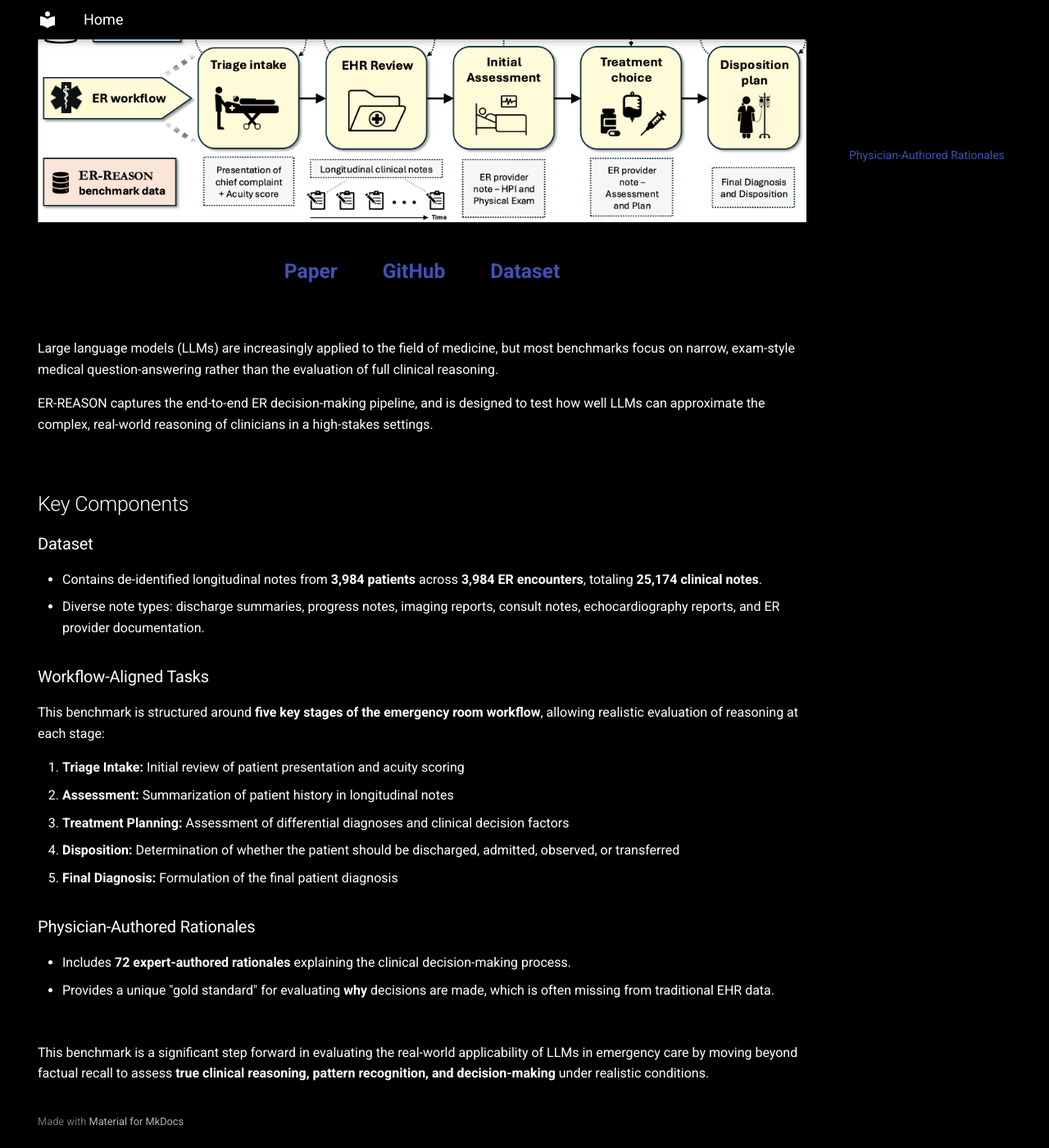
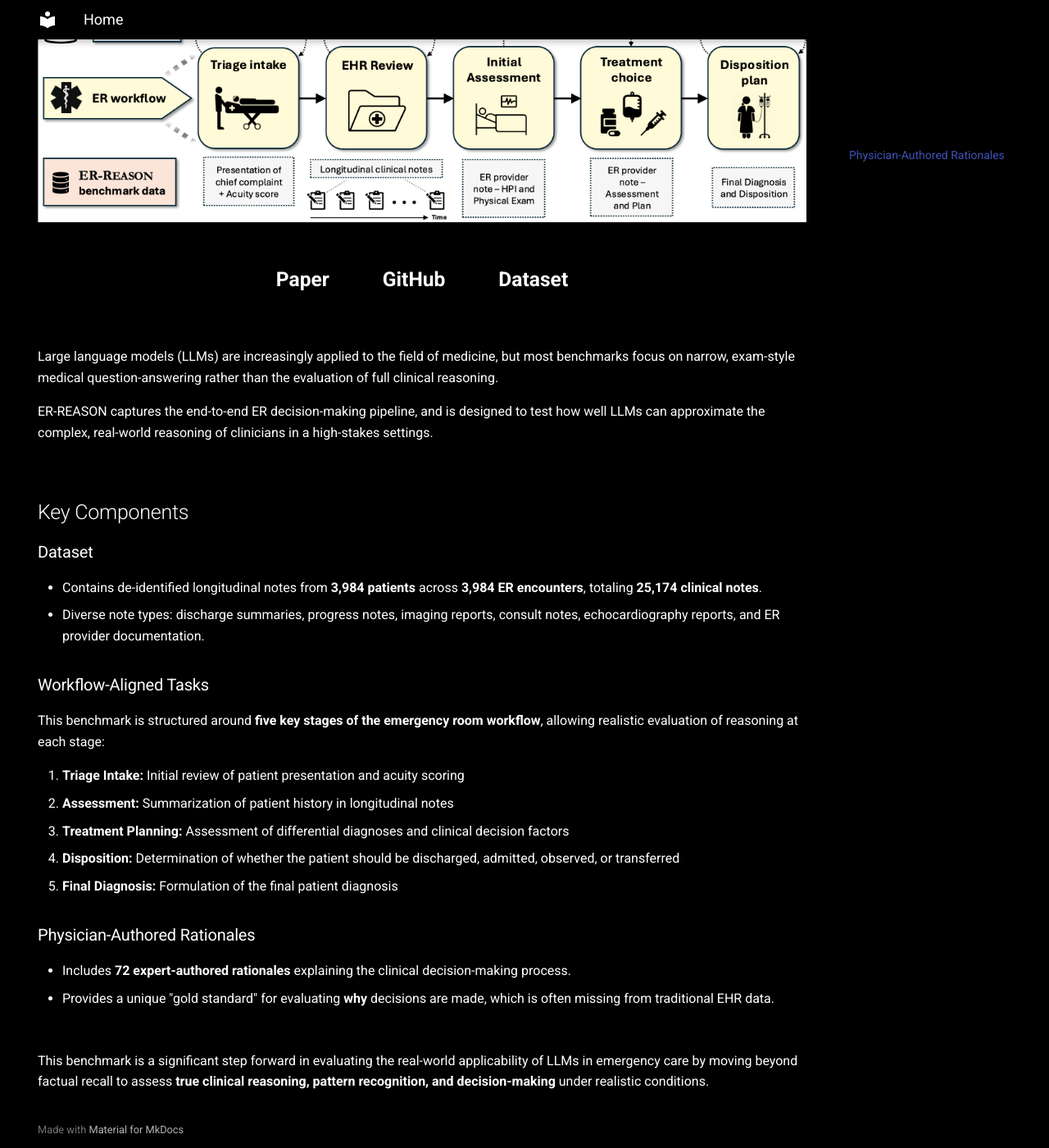
Before and after one commit to AlaaLab/ER-Reason, an MkDocs documentation site: the page built from docs/index.md, in a window 1280 px wide and 1400 px high, scrolled down 281 px. Shown: the whole window at 82% size. Built offline with MkDocs 1.6.1 and Material for MkDocs 9.7.7, drawn with Linux system fonts in a browser that asks for light colours.

Commit message:
Update extra.css

```diff
--- a/docs/stylesheets/extra.css
+++ b/docs/stylesheets/extra.css
@@ -28,14 +28,12 @@ body {
   color: #ffffff;
 }
 
-
 .box-container {
   display: flex;
   justify-content: center;
-  gap: 15px;
-  margin-top: 20px;
+  gap: 25px;
+  margin-top: 30px;
 }
-
 
 .box-container a {
   padding: 12px 20px;
@@ -44,5 +42,11 @@ body {
   font-weight: bold;
   text-decoration: none;
   font-size: 1.23rem;
+  color: inherit;
+  display: inline-block;
   transition: opacity 0.3s ease;
 }
+
+.box-container a:hover {
+  opacity: 0.8;
+}
```
